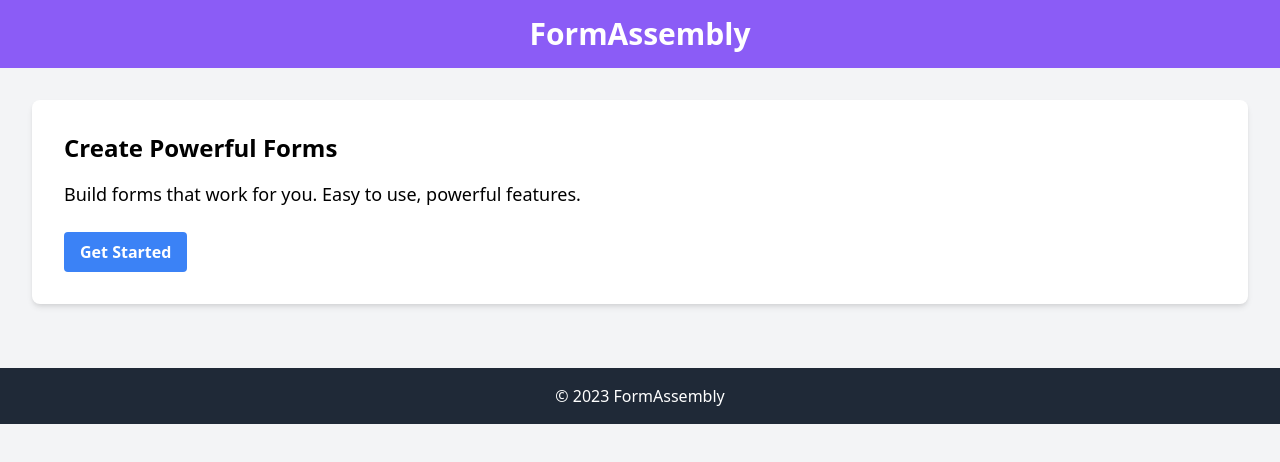
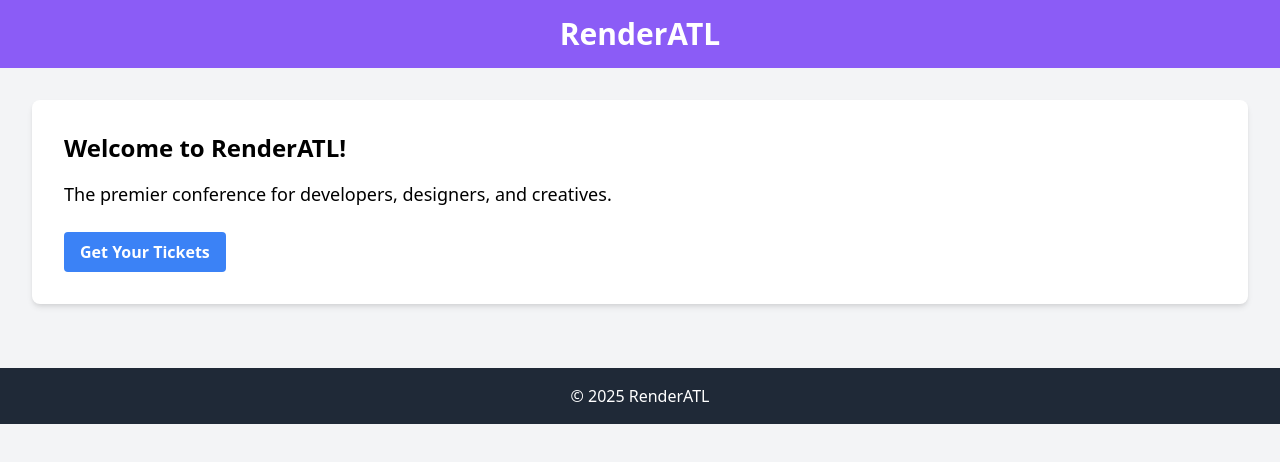
Before and after one commit to pmartin35/render-atl-2025, a website: page index.html in a window 1280 px wide. Drawn offline with nearby package versions, Linux system fonts and the light colour scheme.

Commit message:
feat: update index.html to be a RenderATL landing page

```diff
--- a/index.html
+++ b/index.html
@@ -3,25 +3,25 @@
 <head>
   <meta charset="UTF-8">
   <meta name="viewport" content="width=device-width, initial-scale=1.0">
-  <title>FormAssembly Landing Page</title>
+  <title>RenderATL Landing Page</title>
   <link href="https://cdn.jsdelivr.net/npm/tailwindcss@2.2.19/dist/tailwind.min.css" rel="stylesheet">
 </head>
 <body class="bg-gray-100">
 
   <header class="bg-purple-500 p-4 text-white text-center">
-    <h1 class="text-3xl font-bold">FormAssembly</h1>
+    <h1 class="text-3xl font-bold">RenderATL</h1>
   </header>
 
   <section class="container mx-auto p-8">
     <div class="bg-white p-8 rounded-lg shadow-md">
-      <h2 class="text-2xl font-bold mb-4">Create Powerful Forms</h2>
-      <p class="text-lg mb-6">Build forms that work for you.  Easy to use, powerful features.</p>
-      <button class="bg-blue-500 hover:bg-blue-700 text-white font-bold py-2 px-4 rounded">Get Started</button>
+      <h2 class="text-2xl font-bold mb-4">Welcome to RenderATL!</h2>
+      <p class="text-lg mb-6">The premier conference for developers, designers, and creatives.</p>
+      <button class="bg-blue-500 hover:bg-blue-700 text-white font-bold py-2 px-4 rounded">Get Your Tickets</button>
     </div>
   </section>
 
   <footer class="bg-gray-800 p-4 text-white text-center mt-8">
-    <p>&copy; 2023 FormAssembly</p>
+    <p>&copy; 2025 RenderATL</p>
   </footer>
 
 </body>
```
